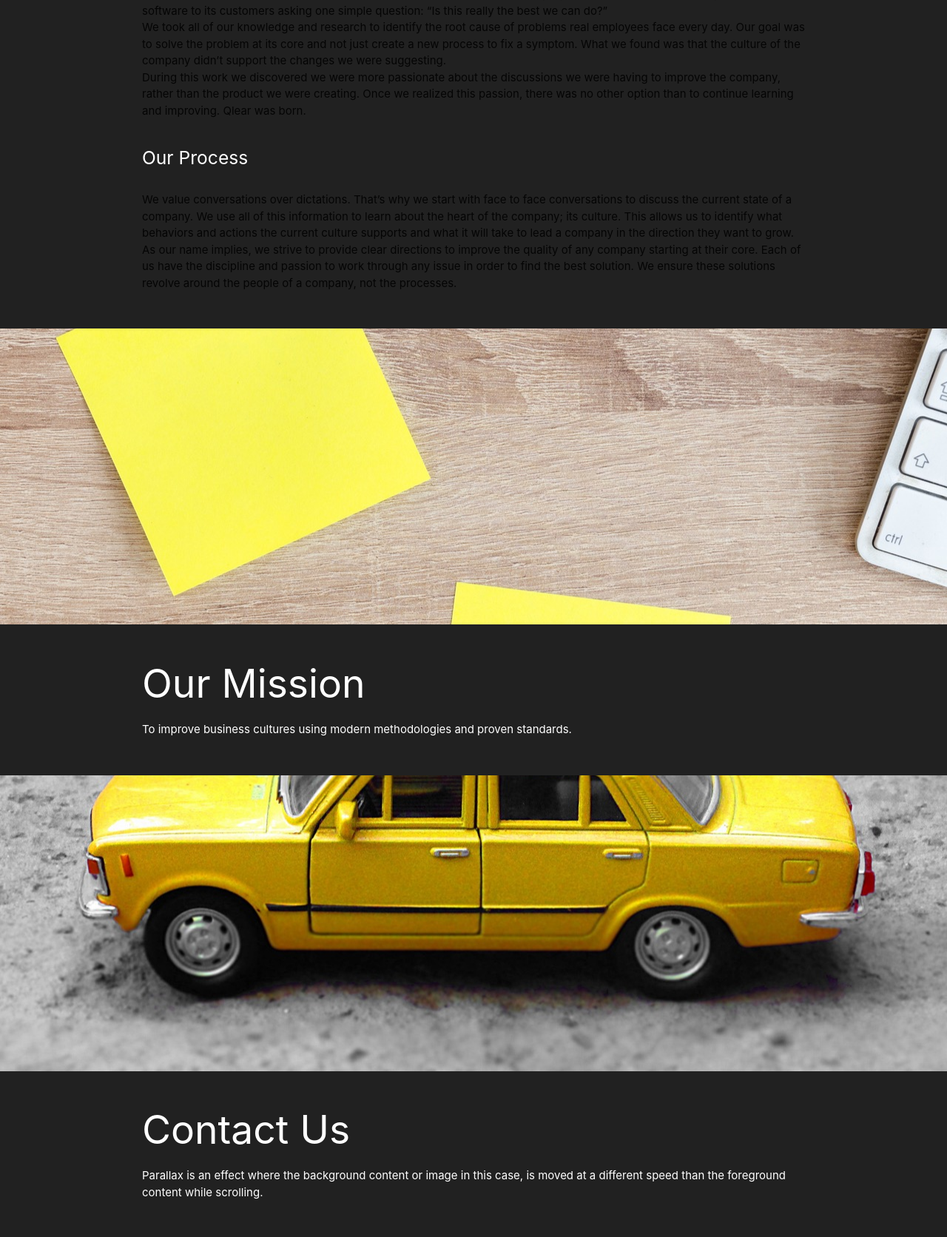
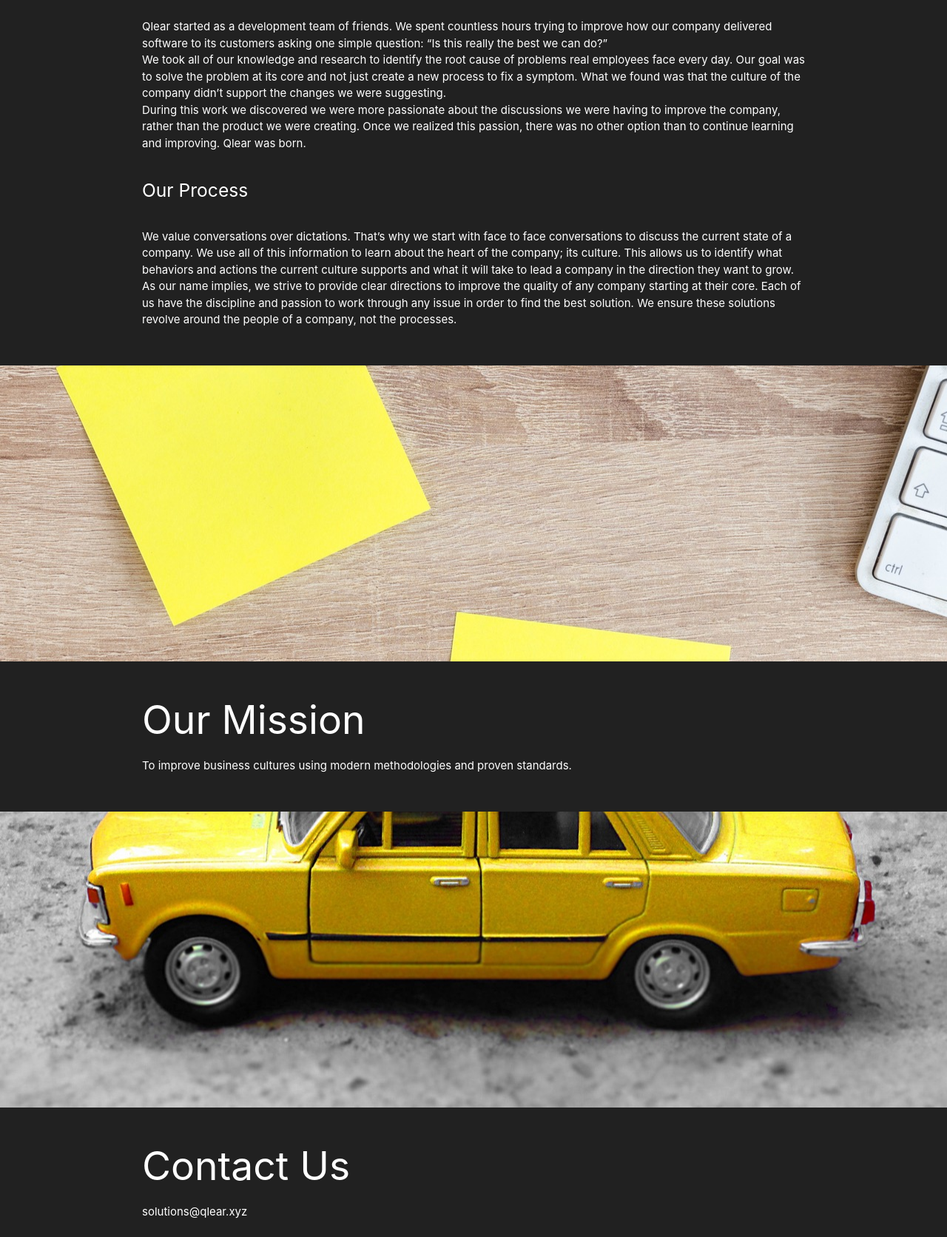
Before and after one commit to Qlear/qlear.github.io, a website: page index.html in a window 1280 px wide. Shown: the part 673-2345 px from the top of the page at 74% size. Drawn offline with nearby package versions, Linux system fonts and the light colour scheme.

Commit message:
Updating About Us styling

```diff
--- a/index.html
+++ b/index.html
@@ -28,8 +28,9 @@
     <div class="section grey darken-4">
         <div class="row container">
             <h2 class="header white-text">About Us</h2>
+                <br />
+                <h5 class="header white-text"> Qlear started as a development team of friends </h5>
                     <p class="white-text">
-                <h5 class="header white-text"> Qlear started as a development team of friends </h5>
                         <br />
                         Qlear started as a development team of friends.  We spent countless hours trying to improve how our company delivered software to its customers asking one simple question: “Is this really the best we can do?”
                         <br />
@@ -38,13 +39,14 @@
                         During this work we discovered we were more passionate about the discussions we were having to improve the company, rather than the product we were creating.  Once we realized this passion, there was no other option than to continue learning and improving.  Qlear was born.
                         <br />
                         <br />
+                    </p>
                 <h5 class="header white-text"> Our Process </h5>
+                    <p class="white-text">
                         <br />
                         We value conversations over dictations.  That’s why we start with face to face conversations to discuss the current state of a company.  We use all of this information to learn about the heart of the company; its culture.  This allows us to identify what behaviors and actions the current culture supports and what it will take to lead a company in the direction they want to grow.
                         <br />
                         As our name implies, we strive to provide clear directions to improve the quality of any company starting at their core.  Each of us have the discipline and passion to work through any issue in order to find the best solution.  We ensure these solutions revolve around the people of a company, not the processes.
                         <br />
-
                     </p>
         </div>
     </div>
@@ -67,7 +69,7 @@
         <div class="row container">
             <h2 class="header white-text">Contact Us</h2>
             <p class="white-text">
-                Parallax is an effect where the background content or image in this case, is moved at a different speed than the foreground content while scrolling.
+                solutions@qlear.xyz
             </p>
         </div>
     </div>
```
Lines whose indentation alone changed are shown as unchanged.
